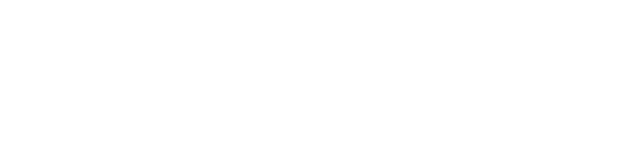
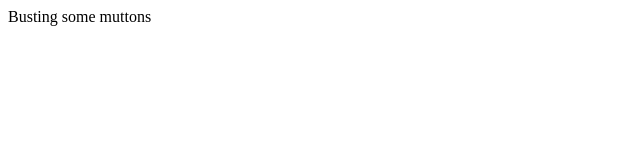
Before and after one commit to vongd/vongd.github.io, a plain HTML site: page index.html in a window 1280 px wide. Shown: the whole page, without its empty margins (0-640 px from the left). Drawn offline with Linux system fonts and the light colour scheme.

Commit message:
Formatted

```diff
--- a/index.html
+++ b/index.html
@@ -1,11 +1,11 @@
 <!DOCTYPE html>
 <html>
 <head>
-<title>Mutton busting</title>
+  <title>Mutton busting</title>
+</head>
 
 <body>
-
+  Busting some muttons
 </body>
 
-</head>
 </html>
```
